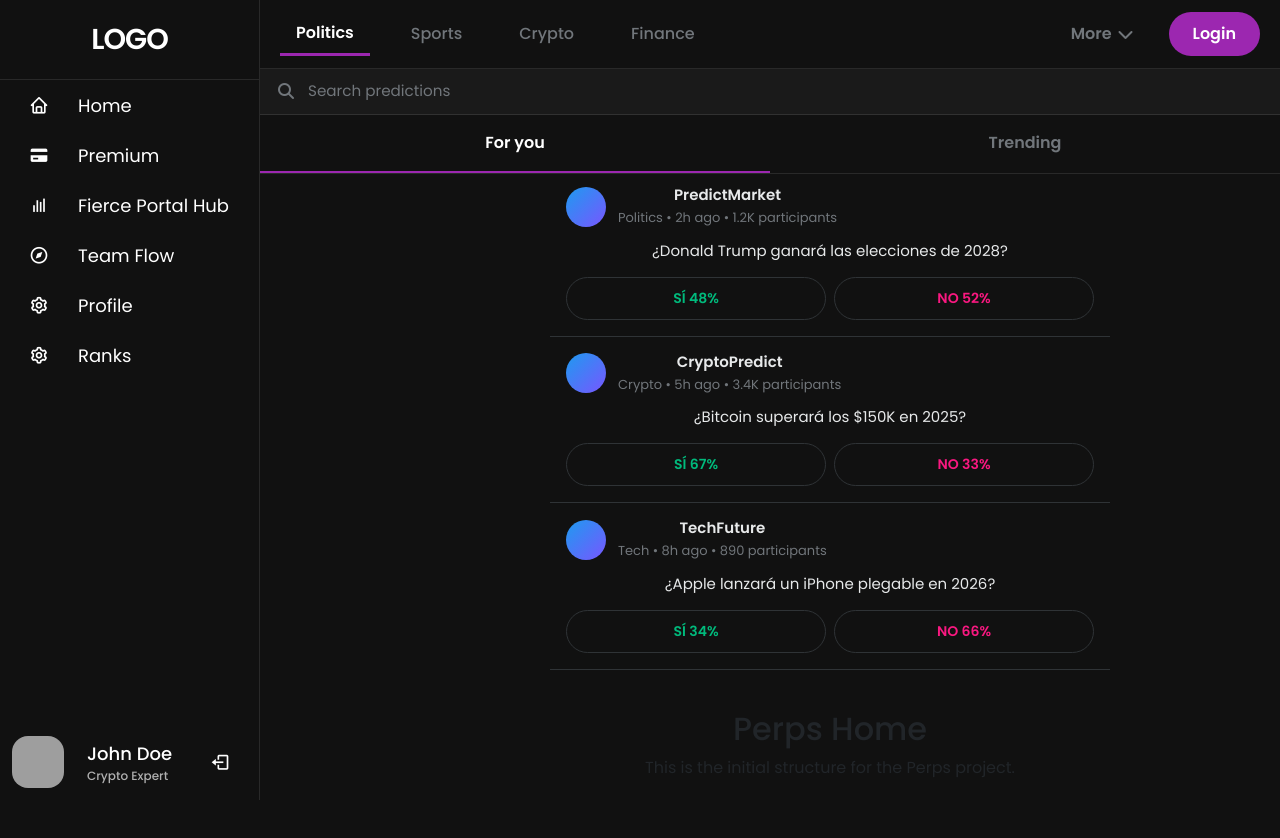
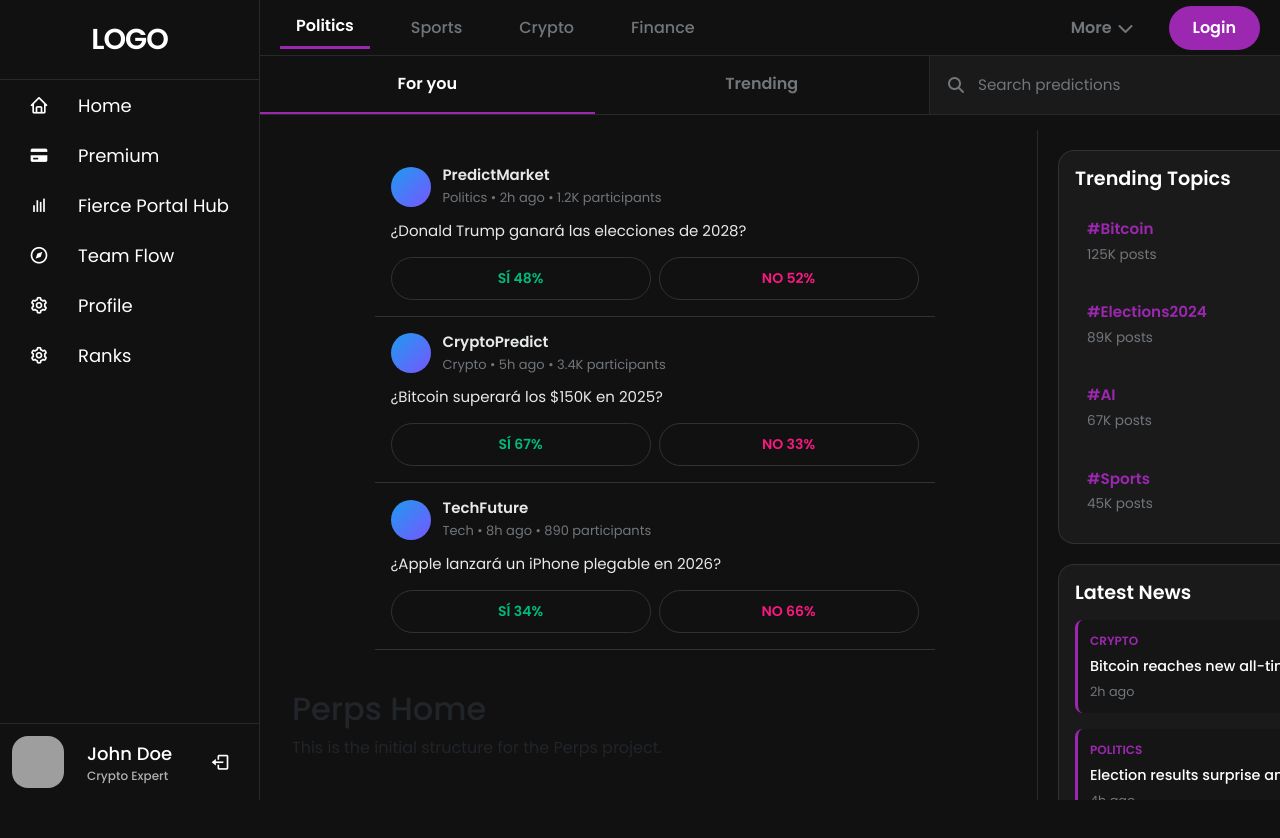
Before and after one commit to UnbridAdmin/perps, an Angular app: page /home in a window 1280 px wide. Shown: the top 838 px of the page. Built offline with nearby package versions, Linux system fonts and the light colour scheme; grey boxes are pictures that could not be loaded.

Commit message:
post contents

```diff
--- a/src/app/app.component.html
+++ b/src/app/app.component.html
@@ -2,7 +2,10 @@
   <app-sidebar-menu></app-sidebar-menu>
   <app-header (tabChange)="onTabChange($event)"></app-header>
   <div class="container">
-    <app-post-prediction [tab]="activeTab"></app-post-prediction>
-    <router-outlet></router-outlet>
+    <div class="main-content">
+      <app-post-prediction [tab]="activeTab"></app-post-prediction>
+      <router-outlet></router-outlet>
+    </div>
+    <app-news></app-news>
   </div>
 </div>
--- a/src/app/app.component.scss
+++ b/src/app/app.component.scss
@@ -1,4 +1,4 @@
-@import '../styles/variables';
+@use '../styles/variables' as *;
 
 .app-wrapper {
   max-width: $container-max-width;
@@ -9,13 +9,21 @@
 }
 
 .container {
-  text-align: center;
-  padding: 20px;
+  display: grid;
+  grid-template-columns: 1fr 350px;
+  gap: 0;
   margin-left: $sidebar-width;
   margin-top: $header-height;
   transition: all 0.5s ease;
   min-height: calc(100vh - $header-height);
   background: $background-color;
+  max-width: calc($container-max-width - $sidebar-width);
+}
+
+.main-content {
+  border-right: 1px solid $border-color;
+  min-height: calc(100vh - $header-height);
+  box-sizing: border-box;
 }
 
 /* Cuando el sidebar está colapsado */
@@ -29,10 +37,17 @@
   }
 }
 
+@media (max-width: 1200px) {
+  .container {
+    grid-template-columns: 1fr;
+  }
+}
+
 @media (max-width: 768px) {
   .container {
     margin-left: $sidebar-collapsed-width;
     margin-top: $header-height;
+    grid-template-columns: 1fr;
   }
 
   :global(.sidebar-collapsed) .container {
--- a/src/app/app.component.ts
+++ b/src/app/app.component.ts
@@ -4,10 +4,11 @@ import { RouterOutlet } from '@angular/router';
 import { HeaderComponent } from './header/header.component';
 import { SidebarMenuComponent } from './sidebar-menu/sidebar-menu.component';
 import { PostPredictionComponent } from './post-prediction/post-prediction.component';
+import { NewsComponent } from './news/news.component';
 
 @Component({
   selector: 'app-root',
-  imports: [CommonModule, RouterOutlet, HeaderComponent, SidebarMenuComponent, PostPredictionComponent],
+  imports: [CommonModule, RouterOutlet, HeaderComponent, SidebarMenuComponent, PostPredictionComponent, NewsComponent],
   templateUrl: './app.component.html',
   styleUrls: ['./app.component.scss'],
   standalone: true,
--- a/src/app/header/header.component.html
+++ b/src/app/header/header.component.html
@@ -30,15 +30,18 @@
         </div>
     </div>
 
-    <!-- Fila 2: Búsqueda y Tabs (For you, Trending) -->
+    <!-- Fila 2: 2 Columnas (Tabs izquierda | Search derecha) -->
     <div class="header-row-2">
+        <!-- Columna izquierda: Tabs -->
+        <div class="feed-tabs">
+            <div class="tab" [class.active]="activeTab === 'for-you'" (click)="setActiveTab('for-you')">For you</div>
+            <div class="tab" [class.active]="activeTab === 'trending'" (click)="setActiveTab('trending')">Trending</div>
+        </div>
+
+        <!-- Columna derecha: Search -->
         <div class="search-predictions">
             <i class="fas fa-search"></i>
             <input type="text" placeholder="Search predictions">
         </div>
-        <div class="feed-tabs">
-            <div class="tab" [class.active]="activeTab === 'for-you'" (click)="setActiveTab('for-you')">For you</div>
-            <div class="tab" [class.active]="activeTab === 'trending'" (click)="setActiveTab('trending')">Trending</div>
-        </div>
     </div>
 </header>
--- a/src/app/header/header.component.scss
+++ b/src/app/header/header.component.scss
@@ -1,4 +1,4 @@
-@import '../../styles/variables';
+@use '../../styles/variables' as *;
 
 /* Header principal - 2 filas */
 .main-header {
@@ -11,6 +11,7 @@
     z-index: 1000;
     width: calc($container-max-width - $sidebar-width);
     transition: all 0.3s ease;
+    box-sizing: border-box;
 }
 
 /* Primera fila: Logo, categorías, login */
@@ -20,6 +21,8 @@
     justify-content: space-between;
     padding: 12px 20px;
     border-bottom: 1px solid $border-color;
+    height: 56px;
+    box-sizing: border-box;
 }
 
 .logo-section {
@@ -148,49 +151,17 @@
     background: $primary-hover;
 }
 
-/* Segunda fila: Búsqueda y Tabs */
+/* Segunda fila: 2 Columnas (Tabs | Search) */
 .header-row-2 {
-    display: flex;
-    flex-direction: column;
-    padding: 0;
-}
-
-.search-predictions {
-    width: 100%;
-    display: flex;
-    align-items: center;
-    background: $background-light;
-    padding: 10px 18px;
-    border-bottom: 1px solid $border-color;
-    transition: all 0.2s;
-}
-
-.search-predictions:focus-within {
-    background: $background-color;
-    border-bottom-color: $primary-color;
-}
-
-.search-predictions i {
-    color: $text-muted;
-    margin-right: 12px;
-}
-
-.search-predictions input {
-    background: none;
-    border: none;
-    color: $text-primary;
-    flex: 1;
-    outline: none;
-    font-size: 0.95rem;
-}
-
-.search-predictions input::placeholder {
-    color: $text-muted;
+    display: grid;
+    grid-template-columns: 1fr 350px;
+    gap: 0;
 }
 
 .feed-tabs {
     display: flex;
-    width: 100%;
+    border-right: 1px solid $border-color;
+    box-sizing: border-box;
 }
 
 .tab {
@@ -211,6 +182,36 @@
 .tab.active {
     color: $text-primary;
     border-bottom-color: $primary-color;
+}
+
+.search-predictions {
+    display: flex;
+    align-items: center;
+    background: $background-light;
+    padding: 10px 18px;
+    transition: all 0.2s;
+}
+
+.search-predictions:focus-within {
+    background: $background-color;
+}
+
+.search-predictions i {
+    color: $text-muted;
+    margin-right: 12px;
+}
+
+.search-predictions input {
+    background: none;
+    border: none;
+    color: $text-primary;
+    flex: 1;
+    outline: none;
+    font-size: 0.95rem;
+}
+
+.search-predictions input::placeholder {
+    color: $text-muted;
 }
 
 /* Responsive */
@@ -243,15 +244,16 @@
     }
 
     .header-row-2 {
-        flex-direction: column;
+        grid-template-columns: 1fr;
+    }
+
+    .feed-tabs {
+        border-right: none;
+        border-bottom: 1px solid $border-color;
     }
 
     .search-predictions {
         padding: 12px 18px;
-    }
-
-    .feed-tabs {
-        width: 100%;
     }
 
     .tab {
--- /dev/null
+++ b/src/app/news/news.component.html
@@ -0,0 +1,24 @@
+<div class="news-sidebar">
+  <!-- Trending Topics -->
+  <div class="news-card">
+    <h3 class="news-card-title">Trending Topics</h3>
+    <div class="trending-list">
+      <div class="trending-item" *ngFor="let topic of trendingTopics">
+        <div class="trending-name">{{ topic.name }}</div>
+        <div class="trending-posts">{{ topic.posts }} posts</div>
+      </div>
+    </div>
+  </div>
+
+  <!-- Latest News -->
+  <div class="news-card">
+    <h3 class="news-card-title">Latest News</h3>
+    <div class="news-list">
+      <div class="news-item" *ngFor="let news of newsItems">
+        <div class="news-category">{{ news.category }}</div>
+        <div class="news-title">{{ news.title }}</div>
+        <div class="news-time">{{ news.time }}</div>
+      </div>
+    </div>
+  </div>
+</div>
--- /dev/null
+++ b/src/app/news/news.component.scss
@@ -0,0 +1,110 @@
+@use '../../styles/variables' as *;
+
+.news-sidebar {
+  position: sticky;
+  top: $header-height;
+  padding: 20px;
+  max-height: calc(100vh - $header-height);
+  overflow-y: auto;
+  width: 100%;
+  max-width: 350px;
+}
+
+.news-sidebar::-webkit-scrollbar {
+  width: 6px;
+}
+
+.news-sidebar::-webkit-scrollbar-thumb {
+  background: $primary-color;
+  border-radius: 3px;
+}
+
+.news-card {
+  background: $background-light;
+  border-radius: 16px;
+  padding: 16px;
+  margin-bottom: 20px;
+  border: 1px solid $border-color;
+}
+
+.news-card-title {
+  font-size: 1.2rem;
+  font-weight: 700;
+  color: $text-primary;
+  margin: 0 0 16px 0;
+}
+
+.trending-list {
+  display: flex;
+  flex-direction: column;
+  gap: 12px;
+}
+
+.trending-item {
+  padding: 12px;
+  border-radius: 8px;
+  cursor: pointer;
+  transition: all 0.2s;
+}
+
+.trending-item:hover {
+  background: $primary-light;
+}
+
+.trending-name {
+  font-weight: 600;
+  color: $primary-color;
+  font-size: 0.95rem;
+  margin-bottom: 4px;
+}
+
+.trending-posts {
+  font-size: 0.85rem;
+  color: $text-muted;
+}
+
+.news-list {
+  display: flex;
+  flex-direction: column;
+  gap: 16px;
+}
+
+.news-item {
+  padding: 12px;
+  border-radius: 8px;
+  cursor: pointer;
+  transition: all 0.2s;
+  border-left: 3px solid $primary-color;
+  background: rgba(0, 0, 0, 0.2);
+}
+
+.news-item:hover {
+  background: $primary-light;
+}
+
+.news-category {
+  font-size: 0.75rem;
+  color: $primary-color;
+  font-weight: 600;
+  text-transform: uppercase;
+  margin-bottom: 6px;
+}
+
+.news-title {
+  font-size: 0.9rem;
+  color: $text-primary;
+  font-weight: 500;
+  margin-bottom: 6px;
+  line-height: 1.4;
+}
+
+.news-time {
+  font-size: 0.8rem;
+  color: $text-muted;
+}
+
+@media (max-width: 1200px) {
+  .news-sidebar {
+    display: none;
+  }
+}
--- /dev/null
+++ b/src/app/news/news.component.ts
@@ -0,0 +1,41 @@
+import { Component } from '@angular/core';
+import { CommonModule } from '@angular/common';
+
+@Component({
+  selector: 'app-news',
+  standalone: true,
+  imports: [CommonModule],
+  templateUrl: './news.component.html',
+  styleUrls: ['./news.component.scss']
+})
+export class NewsComponent {
+  newsItems = [
+    {
+      category: 'Crypto',
+      title: 'Bitcoin reaches new all-time high',
+      time: '2h ago'
+    },
+    {
+      category: 'Politics',
+      title: 'Election results surprise analysts',
+      time: '4h ago'
+    },
+    {
+      category: 'Sports',
+      title: 'Championship finals set for next week',
+      time: '6h ago'
+    },
+    {
+      category: 'Tech',
+      title: 'New AI breakthrough announced',
+      time: '8h ago'
+    }
+  ];
+
+  trendingTopics = [
+    { name: '#Bitcoin', posts: '125K' },
+    { name: '#Elections2024', posts: '89K' },
+    { name: '#AI', posts: '67K' },
+    { name: '#Sports', posts: '45K' }
+  ];
+}
--- a/src/app/sidebar-menu/sidebar-menu.component.scss
+++ b/src/app/sidebar-menu/sidebar-menu.component.scss
@@ -1,5 +1,5 @@
 
-@import '../../styles/variables';
+@use '../../styles/variables' as *;
 
 .sidebar {
   position: fixed;
@@ -23,6 +23,7 @@
   position: relative;
   padding: 0 20px;
   border-bottom: 1px solid $border-color;
+  box-sizing: border-box;
 }
 
 .sidebar .logo-details .logo-text {
@@ -194,6 +195,8 @@
   transition: all 0.5s ease;
   z-index: 1002;
   border-right: 1px solid $border-color;
+  border-top: 1px solid $border-color;
+  box-sizing: border-box;
 }
 
 .sidebar.collapsed .profile-details {
--- /dev/null
+++ b/src/environments/environment.prod.ts
@@ -0,0 +1,4 @@
+export const environment = {
+  production: true,
+  apiUrl: 'https://api.unbrid.com/api'
+};
--- a/src/styles.scss
+++ b/src/styles.scss
@@ -1,5 +1,5 @@
 /* You can add global styles to this file, and also import other style files */
-@import './styles/variables';
+@use './styles/variables' as *;
 
 html, body {
   height: 100%;
```
Also changed, not shown: 17 other files (tests, documents, lock files or other folders).
